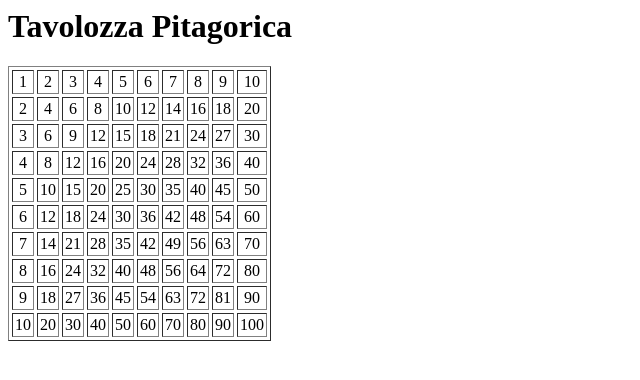
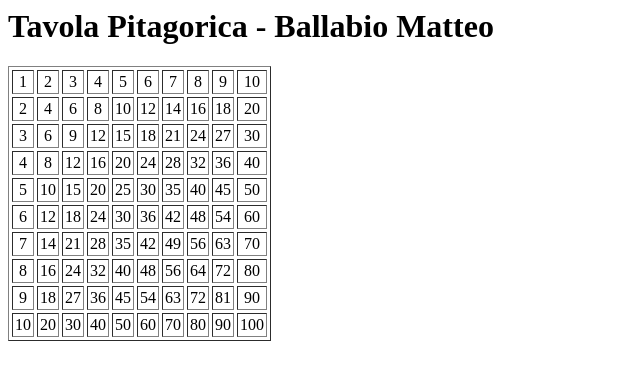
Before and after one commit to MatteoBa23/INF_5H, a PHP site: the page made by ES01 - TavolaPitagorica/tavola.php in a window 1280 px wide. Shown: the top 380 px of the page, without its empty margins (0-640 px from the left). Run offline with PHP 8.4, Linux system fonts and the light colour scheme.

Commit message:
Versione 1.0

```diff
--- a/ES01 - TavolaPitagorica/tavola.php
+++ b/ES01 - TavolaPitagorica/tavola.php
@@ -3,7 +3,7 @@
 <title>Tavola Pitagorica</title>
 </head>
 <body>
-<h1>Tavolozza Pitagorica</h1>
+<h1>Tavola Pitagorica - Ballabio Matteo</h1>
 <table border="1" cellspacing="3" cellpadding="2">
 <?php
 $limite = 10;
```
